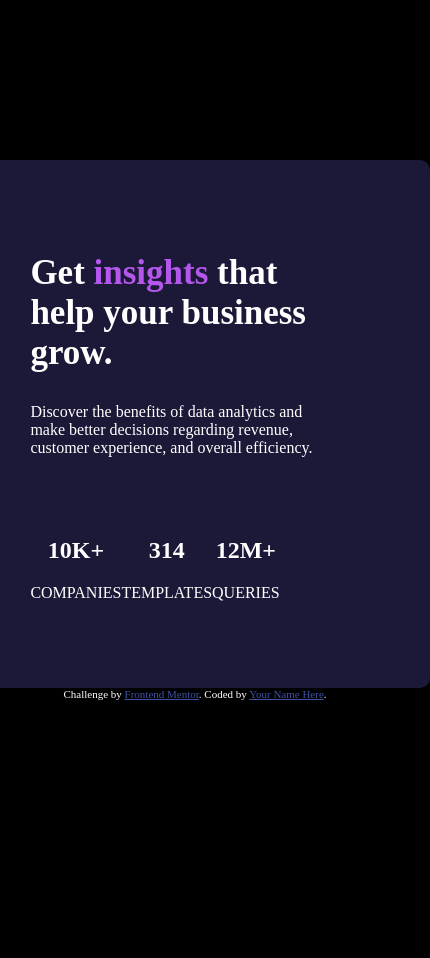
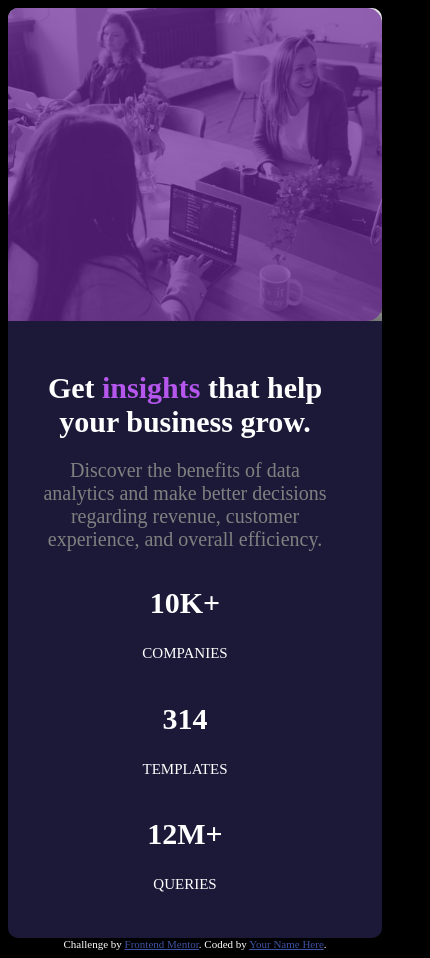
Before and after one commit to AssylHub/9.1_Stats, a plain HTML site: page index.html in a window 390 px wide. Shown: the whole page, 430 px wide, since content can reach past the window. Before the commit the page ends 860 px from the top, so only its background shows below. Drawn offline with Linux system fonts and the light colour scheme.

Commit message:
Update style.css

```diff
--- a/style.css
+++ b/style.css
@@ -16,11 +16,43 @@ body {
 
 .wrapper {
     border-radius: 10px;
+    overflow: hidden;
     max-width: 1200px;
     display: grid;
     grid-template-columns: repeat(2, 1fr);
+    /* display: flex; */
+
     background-color: #1c1938;
 }
+
+@media screen and (max-width: 1023px) {
+    .wrapper {
+        grid-template-columns: 1fr;
+        text-align: center;
+    }
+    .text-block {
+        order: 2;
+    }
+
+
+    .subtitle {
+        font-size: 40px;
+        color: grey;
+    }
+    .ahievements {
+        flex-direction: column;
+    }
+
+    .block__title {
+        font-size: 50px;
+    }
+
+    .block__subtitle {
+        font-size: 25px;
+    }
+
+}
+
 .text-block {
     padding: 70px 100px 70px 70px;
 }
@@ -36,11 +68,46 @@ body {
 .subtitle {
     margin-bottom: 60px;
 }
+
+@media screen and (max-width: 1023px) {
+
+    .main-title {
+        /* margin-bottom: 30px; */
+        font-size: 70px;
+
+    }
+}
+
+@media screen and (max-width: 767px) {
+    .text-block {
+        padding: 30px 50px 30px 30px;
+    }
+    .main-title {
+        margin-bottom: 10px;
+        font-size: 30px;
+
+    }
+    .subtitle {
+        margin-bottom: 10px;
+        font-size: 20px;
+        color: grey;
+    }
+    .block__title {
+        font-size: 30px;
+    }
+
+    .block__subtitle {
+        font-size: 15px;
+    }
+}
+
+
 .ahievements {
     display: flex;
     justify-content: space-between;
     text-align: center;
-    padding-right: 50px;
+    /* flex-wrap: wrap; */
+    /* padding-right: 50px; */
 }
 .block {
 }
@@ -57,8 +124,8 @@ body {
 }
 
 .main-img {
-    border-top-right-radius: 15px;
-    border-bottom-right-radius: 15px;
+    /* border-top-right-radius: 15px;
+    border-bottom-right-radius: 15px; */
     width: 100%;
     height: 100%;
     object-fit: cover;
```
